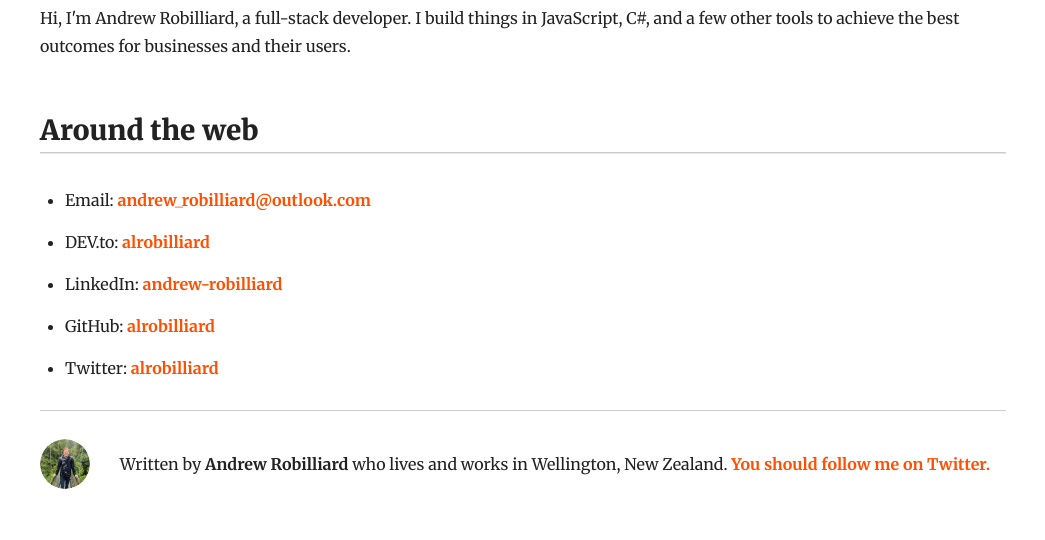
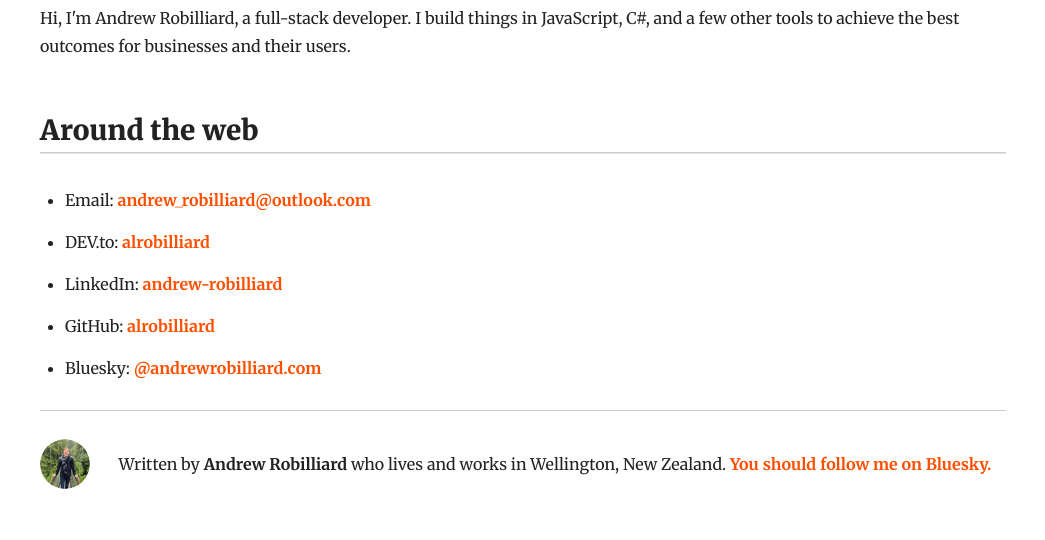
Before and after one commit to ALRobilliard/andrewrobilliard.com, a Gatsby site: page /contact/ in a window 1280 px wide. Shown: the part 260-800 px from the top of the page, without its empty margins (117-1162 px from the left). Built offline with nearby package versions, Linux system fonts and the light colour scheme; Gatsby itself is replaced by a stand-in of ours; some packages are replaced by stand-ins of ours.

Commit message:
Replace twitter with bluesky

```diff
--- a/content/pages/contact.md
+++ b/content/pages/contact.md
@@ -11,4 +11,4 @@ Hi, I'm Andrew Robilliard, a full-stack developer. I build things in JavaScript,
 - DEV.to: [alrobilliard](https://dev.to/alrobilliard)
 - LinkedIn: [andrew-robilliard](https://www.linkedin.com/in/andrew-robilliard/)
 - GitHub: [alrobilliard](https://github.com/alrobilliard)
-- Twitter: [alrobilliard](https://twitter.com/ALRobilliard)
+- Bluesky: [@andrewrobilliard.com](https://bsky.app/profile/andrewrobilliard.com)
--- a/gatsby-config.js
+++ b/gatsby-config.js
@@ -11,7 +11,7 @@ module.exports = {
       dev: `alrobilliard`,
       github: `alrobilliard`,
       linkedin: `andrew-robilliard`,
-      twitter: `alrobilliard`,
+      bluesky: `andrewrobilliard.com`,
     },
   },
   plugins: [
--- a/src/components/bio-sml.tsx
+++ b/src/components/bio-sml.tsx
@@ -19,7 +19,7 @@ const BioSml = () => {
             summary
           }
           social {
-            twitter
+            bluesky
           }
         }
       }
@@ -52,8 +52,8 @@ const BioSml = () => {
       <p style={{ margin: 'auto' }}>
         Written by <strong>{author.name}</strong> {author.summary}
         {` `}
-        <a href={`https://twitter.com/${social.twitter}`} target="_blank">
-          You should follow me on Twitter.
+        <a href={`https://bsky.app/profile/${social.bluesky}`} target="_blank">
+          You should follow me on Bluesky.
         </a>
       </p>
     </div>
--- a/src/components/bio.tsx
+++ b/src/components/bio.tsx
@@ -20,7 +20,7 @@ const Bio = () => {
             summary
           }
           social {
-            twitter
+            bluesky
           }
         }
       }
@@ -51,8 +51,8 @@ const Bio = () => {
         <p>
           Sometimes, I tweet about my thoughts, my side-projects, or anything else that's on my mind.
           {` `}
-          <a href={`https://twitter.com/${social.twitter}`} target="_blank">
-            Maybe you should follow me on Twitter?
+          <a href={`https://bsky.app/profile/${social.bluesky}`} target="_blank">
+            Maybe you should follow me on Bluesky?
           </a>
         </p>
       </div>
--- a/src/components/footer/footer.tsx
+++ b/src/components/footer/footer.tsx
@@ -1,6 +1,6 @@
 import React from "react"
 import { FontAwesomeIcon } from "@fortawesome/react-fontawesome"
-import { faLinkedin, faDev, faGithub, faTwitter } from '@fortawesome/free-brands-svg-icons'
+import { faLinkedin, faDev, faGithub, faBluesky } from '@fortawesome/free-brands-svg-icons'
 import github from "../../../content/thumbnails/github.png"
 import envelope from "../../../content/thumbnails/envelope.png"
 import dev from "../../../content/thumbnails/dev.png"
@@ -40,12 +40,12 @@ const Footer = ({ message }: Props) => {
               </li>
               <li>
                 <a
-                  href="https://twitter.com/ALRobilliard"
-                  title="ALRobilliard on Twitter"
+                  href="https://bsky.app/profile/andrewrobilliard.com"
+                  title="andrewrobilliard.com on Bluesky"
                   rel="noopener noreferrer"
                   target="_blank"
                 >
-                  <span><FontAwesomeIcon icon={faTwitter} /> alrobilliard</span>
+                  <span><FontAwesomeIcon icon={faBluesky} /> @andrewrobilliard.com</span>
                 </a>
               </li>
               <li>
--- a/src/components/profile.tsx
+++ b/src/components/profile.tsx
@@ -21,7 +21,7 @@ const Profile = () => {
             dev
             github
             linkedin
-            twitter
+            bluesky
           }
         }
       }
--- a/src/components/seo.tsx
+++ b/src/components/seo.tsx
@@ -26,7 +26,7 @@ const SEO = ({ description, lang, meta, title }: Props) => {
             title
             description
             social {
-              twitter
+              bluesky
             }
           }
         }
@@ -61,7 +61,7 @@ const SEO = ({ description, lang, meta, title }: Props) => {
           content: `website`,
         },
         {
-          name: `twitter:card`,
+          name: `bluesky:card`,
           content: `summary`,
         },
         {
```
Also changed, not shown: 1 other file.
